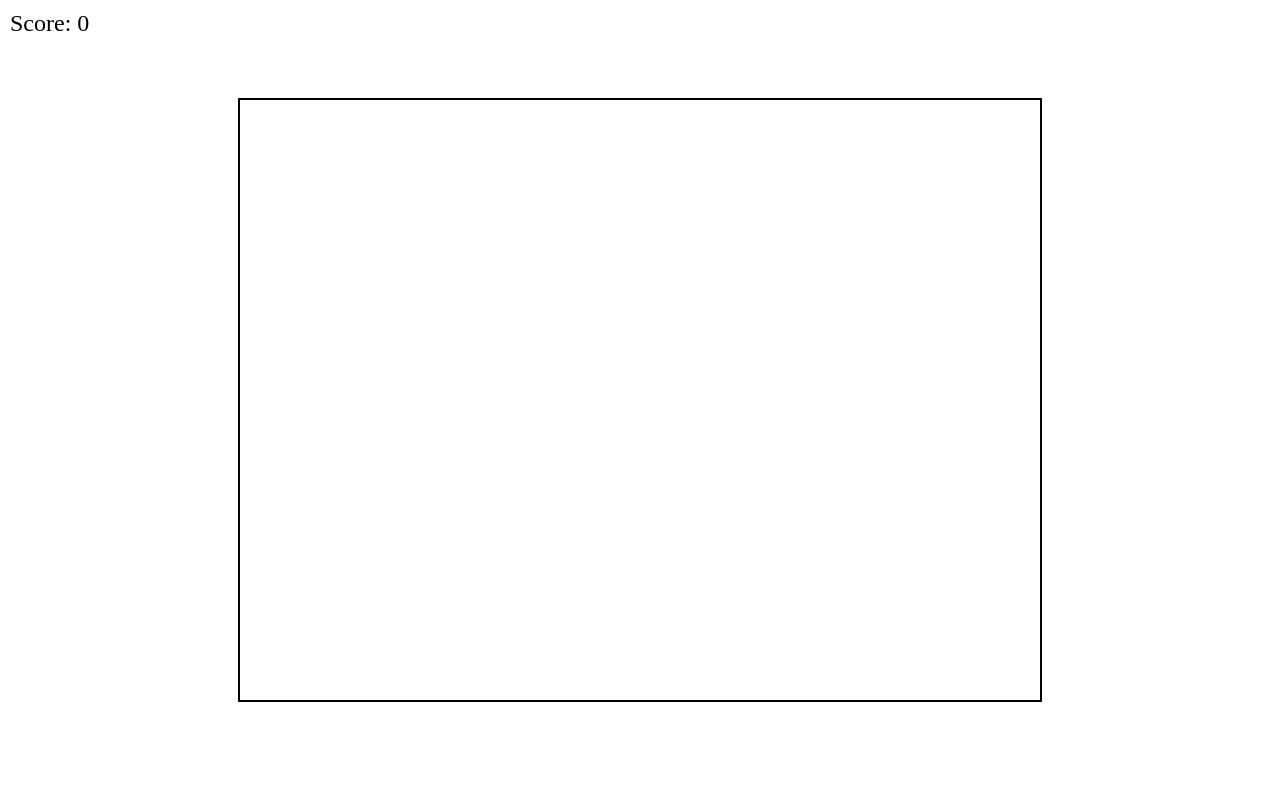
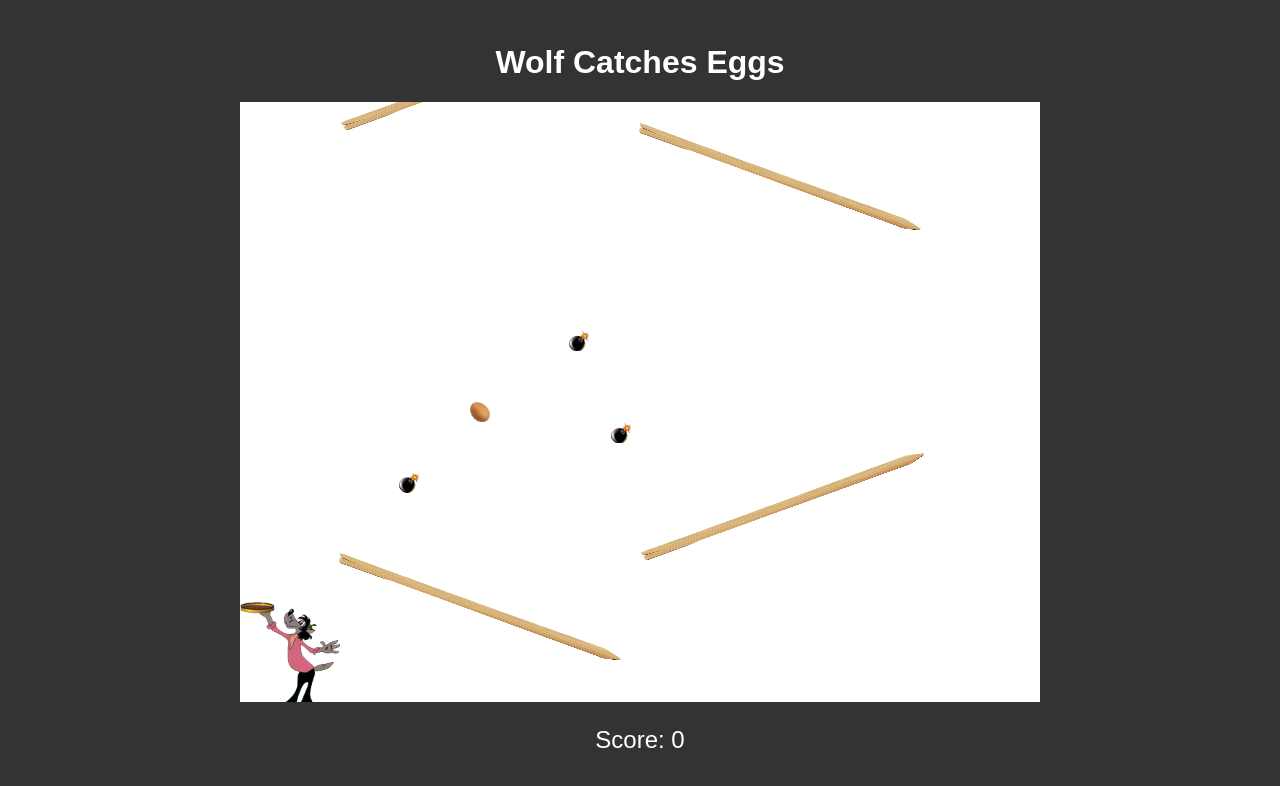
Before and after one commit to AvaritiaFuze/wolfcatcheseggs, a website: page index.html in a window 1280 px wide. Drawn offline with Linux system fonts and the light colour scheme.

Commit message:
Add files via upload

```diff
--- a/game.js
+++ b/game.js
@@ -13,8 +13,17 @@ eggImg.src = 'egg.png';
 const bombImg = new Image();
 bombImg.src = 'bomb.png';
 
-const beamImg = new Image();
-beamImg.src = 'beam.png'; // Убедитесь, что путь к изображению правильный
+const beamTopLeftImg = new Image();
+beamTopLeftImg.src = 'beam_topleft.png';
+
+const beamTopRightImg = new Image();
+beamTopRightImg.src = 'beam_topright.png';
+
+const beamBottomLeftImg = new Image();
+beamBottomLeftImg.src = 'beam_bottomleft.png';
+
+const beamBottomRightImg = new Image();
+beamBottomRightImg.src = 'beam_bottomright.png';
 
 let wolf = {
     x: 0,
@@ -26,10 +35,10 @@ let wolf = {
 
 let objects = [];
 let beams = [
-    {img: beamImg, x: 70, y: 70, width: 300, height: 10, angle: 45}, // top left
-    {img: beamImg, x: canvas.width - 370, y: 70, width: 300, height: 10, angle: -45}, // top right
-    {img: beamImg, x: 70, y: canvas.height - 70, width: 300, height: 10, angle: -45}, // bottom left
-    {img: beamImg, x: canvas.width - 370, y: canvas.height - 70, width: 300, height: 10, angle: 45} // bottom right
+    {img: beamTopLeftImg, x: 100, y: 20, width: 300, height: 10, angle: -20}, // top left
+    {img: beamTopRightImg, x: 400, y: 20, width: 300, height: 10, angle: 20}, // top right
+    {img: beamBottomLeftImg, x: 100, y: canvas.height - 150, width: 300, height: 10, angle: 20}, // bottom left
+    {img: beamBottomRightImg, x: 400, y: canvas.height - 150, width: 300, height: 10, angle: -20} // bottom right
 ];
 let score = 0;
 let gameInterval;
@@ -52,9 +61,9 @@ function drawObjects() {
 function drawBeams() {
     beams.forEach(beam => {
         ctx.save();
-        ctx.translate(beam.x + beam.width / 2, beam.y + beam.height / 2); // Перемещаем начало координат в центр балки
-        ctx.rotate(beam.angle * Math.PI / 180); // Поворачиваем систему координат на угол балки
-        ctx.drawImage(beam.img, -beam.width / 2, -beam.height / 2, beam.width, beam.height); // Рисуем балку, центрируя ее
+        ctx.translate(beam.x, beam.y);
+        ctx.rotate(beam.angle * Math.PI / 180);
+        ctx.drawImage(beam.img, 0, 0, beam.width, beam.height);
         ctx.restore();
     });
 }
@@ -70,10 +79,10 @@ function update() {
 
 function moveWolf() {
     const positions = [
-        {x: 70, y: 200}, // left-up
-        {x: 70, y: canvas.height - 200}, // left-down
-        {x: canvas.width - 150, y: 200}, // right-up
-        {x: canvas.width - 150, y: canvas.height - 200} // right-down
+        {x: 150, y: 200}, // left-up
+        {x: 150, y: canvas.height - 100}, // left-down
+        {x: canvas.width - 250, y: 200}, // right-up
+        {x: canvas.width - 250, y: canvas.height - 100} // right-down
     ];
     wolf.x = positions[wolf.position].x;
     wolf.y = positions[wolf.position].y;
@@ -112,26 +121,26 @@ function spawnObject() {
 
     switch (position) {
         case 0: // top left
-            x = 70;
-            y = 70;
+            x = 100;
+            y = 50;
             dx = speed / Math.sqrt(2);
             dy = speed / Math.sqrt(2);
             break;
         case 1: // bottom left
-            x = 70;
-            y = canvas.height - 70;
+            x = 100;
+            y = canvas.height - 150;
             dx = speed / Math.sqrt(2);
             dy = -speed / Math.sqrt(2);
             break;
         case 2: // top right
-            x = canvas.width - 370;
-            y = 70;
+            x = canvas.width - 250;
+            y = 50;
             dx = -speed / Math.sqrt(2);
             dy = speed / Math.sqrt(2);
             break;
         case 3: // bottom right
-            x = canvas.width - 370;
-            y = canvas.height - 70;
+            x = canvas.width - 250;
+            y = canvas.height - 150;
             dx = -speed / Math.sqrt(2);
             dy = -speed / Math.sqrt(2);
             break;
--- a/index.html
+++ b/index.html
@@ -4,26 +4,15 @@
     <meta charset="UTF-8">
     <meta name="viewport" content="width=device-width, initial-scale=1.0">
     <title>Wolf Catches Eggs</title>
-    <style>
-        body {
-            display: flex;
-            justify-content: center;
-            align-items: center;
-            height: 100vh;
-            margin: 0;
-        }
-        #gameCanvas {
-            border: 2px solid #000;
-        }
-        #score {
-            position: absolute;
-            top: 10px;
-            left: 10px;
-            font-size: 24px;
-        }
-    </style>
+    <link rel="stylesheet" href="style.css">
+    <script async src="https://telegram.org/js/telegram-web-app.js"></script>
 </head>
 <body>
-    <div id="score">Score: 0</div>
-    <canvas id="gameCanvas" width="800" height="600"></canvas>
-    <script>
+    <div id="game">
+        <h1>Wolf Catches Eggs</h1>
+        <canvas id="gameCanvas" width="800" height="600"></canvas>
+        <p id="score">Score: 0</p>
+    </div>
+    <script src="game.js"></script>
+</body>
+</html>
```
